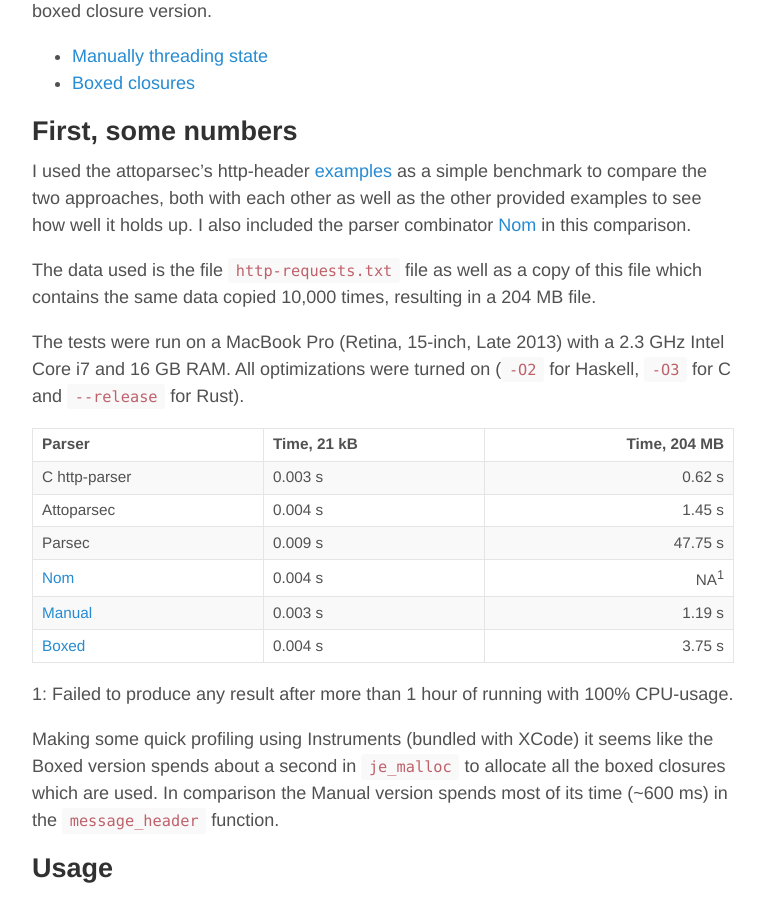
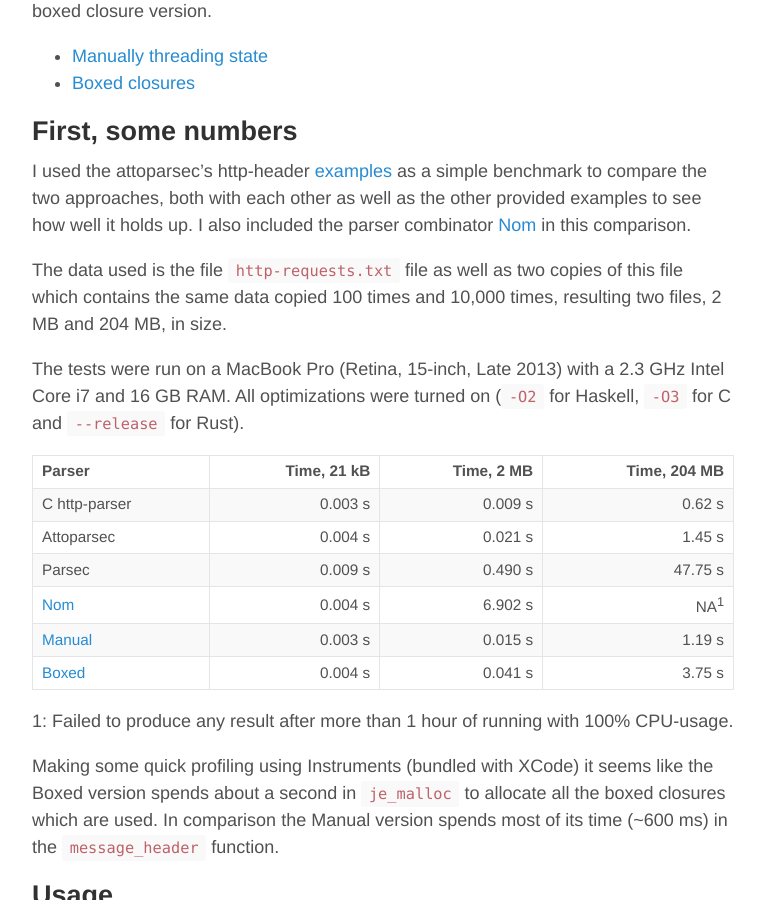
Before and after one commit to m4rw3r/m4rw3r.github.io, a Jekyll site: the page built from _posts/2015-08-18-parser-combinator-experiments.md, in a window 1280 px wide and 900 px high, scrolled down 478 px. Shown: the whole window, without its empty margins (257-1022 px from the left). Built offline with Jekyll 4.4.1, drawn with Linux system fonts in a browser that asks for light colours; Markdown is read by kramdown in place of the engine named in the settings; comment, search, counter and statistics services are not loaded.

Commit message:
Parser-combinator-experiments: Added 2 MB test

```diff
--- a/_posts/2015-08-18-parser-combinator-experiments.md
+++ b/_posts/2015-08-18-parser-combinator-experiments.md
@@ -27,21 +27,22 @@ compare the two approaches, both with each other as well as the other provided e
 how well it holds up. I also included the parser combinator [Nom](https://github.com/Geal/nom)
 in this comparison.
 
-The data used is the file ``http-requests.txt`` file as well as a copy of this file which contains
-the same data copied 10,000 times, resulting in a 204 MB file.
+The data used is the file ``http-requests.txt`` file as well as two copies of this file which
+contains the same data copied 100 times and 10,000 times, resulting two files, 2 MB and 204 MB,
+in size.
 
 The tests were run on a MacBook Pro (Retina, 15-inch, Late 2013) with a 2.3 GHz Intel Core i7 and
 16 GB RAM. All optimizations were turned on (``-O2`` for Haskell, ``-O3`` for C and ``--release``
 for Rust).
 
-Parser         | Time, 21 kB | Time, 204 MB
----------------|-------------|----------------:
-C http-parser  | 0.003 s     | 0.62 s
-Attoparsec     | 0.004 s     | 1.45 s
-Parsec         | 0.009 s     | 47.75 s
-[Nom][]        | 0.004 s     | NA<sup>1</sup>
-[Manual][]     | 0.003 s     | 1.19 s
-[Boxed][]      | 0.004 s     | 3.75 s
+Parser         | Time, 21 kB | Time, 2 MB  | Time, 204 MB
+---------------|------------:|------------:|----------------:
+C http-parser  | 0.003 s     |     0.009 s | 0.62 s
+Attoparsec     | 0.004 s     |     0.021 s | 1.45 s
+Parsec         | 0.009 s     |     0.490 s | 47.75 s
+[Nom][]        | 0.004 s     |     6.902 s | NA<sup>1</sup>
+[Manual][]     | 0.003 s     |     0.015 s | 1.19 s
+[Boxed][]      | 0.004 s     |     0.041 s | 3.75 s
 
 1: Failed to produce any result after more than 1 hour of running with 100% CPU-usage.
 
```
